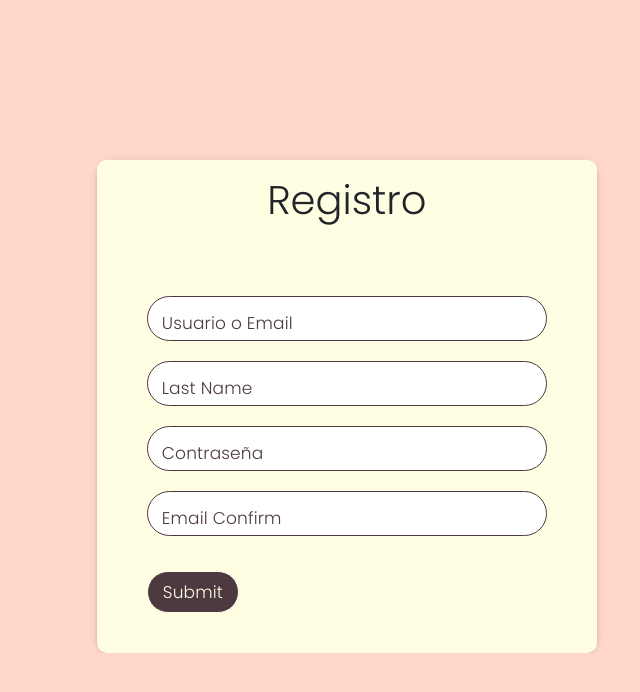
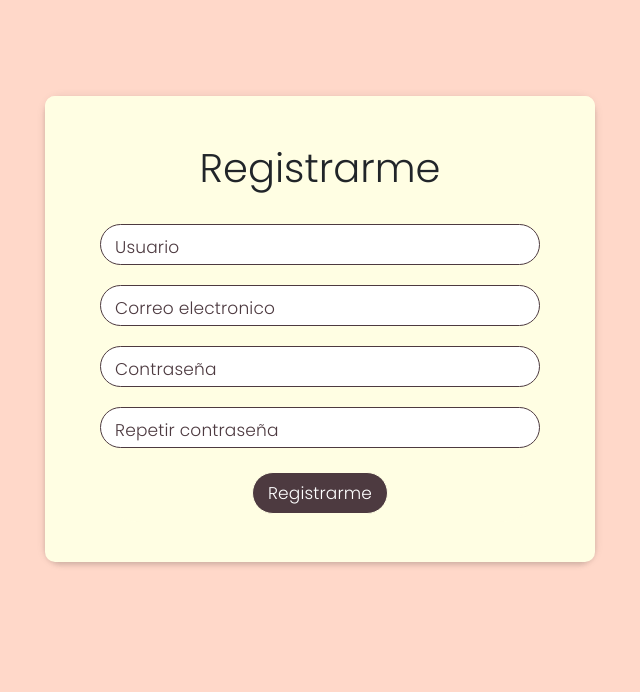
Before and after one commit to marcom25/panaderia-proyect, a React (Create React App) app: page /register in a window 1280 px wide. Shown: the top 692 px of the page, without its empty margins (320-960 px from the left). Built offline with nearby package versions, Linux system fonts and the light colour scheme; a web font is replaced by a local one.

Commit message:
Adding login and register

```diff
--- a/src/components/LoginForm.jsx
+++ b/src/components/LoginForm.jsx
@@ -7,28 +7,30 @@ import "../css/Fonts.css";
 const LoginForm = () => {
   return (
     <>
-      <div class="container m-auto" style={{ overflow: "hidden" }}>
+      <div class="container" style={{ overflow: "hidden"}}>
+        <div style={{marginTop: '12vh'}}>
           <div class="row card contenido">
             <div className="col card-body bg-cream caja p-0">
-            <h1 className="text-center card-title bg-cream  font-poppins py-3 titulo ">
+              <h1 className="text-center card-title bg-cream  font-poppins pt-5 titulo ">
                 Iniciar Sesion
               </h1>
               <form className="mt-5 bg-cream">
                 <div class="question">
-                <input type="text" required />
-                <label className="font-poppins">Usuario o Email</label>
+                  <input type="text" className="p-2" required />
+                  <label className="font-poppins">Usuario o email</label>
                 </div>
 
                 <div class="question">
-                <input type="text" required />
+                  <input type="password" className="p-2" required />
                   <label className="font-poppins">Contraseña</label>
                 </div>
 
-              <button className="font-poppins" type="submit">
-                Submit
-              </button>
-              <Link to="/register" >Si no tienes cuenta puedes registrarte</Link>
+                <button className="d-block m-auto mt-4 mb-2 " type="submit"><Link to="/" className="font-poppins text-decoration-none white-font font-pink-hover">Iniciar sesión</Link></button>
+                <Link to="/register" className="d-block text-center text-decoration-none brown-font fw-boldefont-poppins text-decoration none brown-fontr pb-2">Crear una cuenta nueva</Link>
+                <Link to="/login" className="d-block text-center text-decoration-none brown-font">¿Olvidó su contraseña?</Link>
+
               </form>
+            </div>
           </div>
         </div>
       </div>
--- a/src/components/RegisterForm.jsx
+++ b/src/components/RegisterForm.jsx
@@ -6,34 +6,32 @@ import "../css/Fonts.css";
 const RegisterForm = () => {
   return (
     <>
-      <div class="container m-auto" style={{ overflow: "hidden" }}>
+      <div class="container">
+        <div style={{marginTop: '12vh', paddingBottom: '12vh'}}>
           <div class="row card contenido">
             <div className="col card-body bg-cream caja p-0">
-            <h1 className="text-center card-title bg-cream  font-poppins py-3 titulo ">
-              Registro
-            </h1>
-            <form className="mt-5 bg-cream">
+              <h1 className="text-center card-title bg-cream  font-poppins pt-5 titulo ">Registrarme</h1>
+              <form className="mt-4 bg-cream">
                 <div class="question">
-                <input type="text" required />
-                <label className="font-poppins">Usuario o Email</label>
+                  <input type="text" className="p-2" required />
+                  <label className="font-poppins">Usuario</label>
                 </div>
                 <div class="question">
-                <input type="text" required />
-                <label className="font-poppins">Last Name</label>
+                  <input type="email" className="p-2" required />
+                  <label className="font-poppins">Correo electronico</label>
                 </div>
                 <div class="question">
-                <input type="text" required />
+                  <input type="password" className="p-2" required />
                   <label className="font-poppins">Contraseña</label>
                 </div>
                 <div class="question">
-                <input type="text" required />
-                <label className="font-poppins">Email Confirm</label>
+                  <input type="password" className="p-2" required />
+                  <label className="font-poppins">Repetir contraseña</label>
                 </div>
-              <button className="font-poppins" type="submit">
-                Submit
-              </button>
 
+                <button className="d-block m-auto mt-4 mb-2" type="submit"><Link to="/" className="font-poppins text-decoration-none white-font font-pink-hover">Registrarme</Link></button>
               </form>
+            </div>
           </div>
         </div>
       </div>
--- a/src/css/LoginForm.css
+++ b/src/css/LoginForm.css
@@ -20,13 +20,16 @@ body{
   border-top-right-radius: inherit;
 }
 
+.container {
+  width: 100% !important;
+  height: 100vh !important;
+}
 .contenido{
   border: 0px !important;
   box-shadow: 0 1px 10px 0 rgb(0 0 0 / 10%), 0 4px 5px 0 rgb(0 0 0 / 6%), 0 2px 4px 0 rgb(0 0 0 / 7%);
   position: relative;
-  left: 30%;
-  max-width: 500px;
-  margin-top: 10rem !important;
+  max-width: 550px;
+  margin: auto !important;
 }
 
 form {
@@ -149,3 +152,96 @@ form .question input[type="text"]:valid ~ label {
   -webkit-transform: translate(5px, -35px) scale(0.6);
   transform: translate(5px, -35px) scale(0.6);
 }
+
+/* password */
+form .question input[type="password"] {
+  appearance: none;
+  background-color: none;
+  border: 1px solid rgb(77, 58, 64);
+  line-height: 0;
+  font-size: 17px;
+  width: 100%;
+  display: block;
+  box-sizing: border-box;
+  padding: 10px 15px;
+  border-radius: 60px;
+  color: rgb(77, 58, 64);
+  font-weight: 100;
+  letter-spacing: 0.01em;
+  position: relative;
+  z-index: 1;
+}
+
+form .question input[type="password"]:focus {
+  outline: none;
+  background: rgb(77, 58, 64);
+  color: rgb(255, 216, 201);
+  margin-top: 30px;
+}
+
+form .question input[type="password"]:valid {
+  margin-top: 30px;
+}
+
+form .question input[type="password"]:focus ~ label {
+  -moz-transform: translate(0, -35px);
+  -ms-transform: translate(0, -35px);
+  -webkit-transform: translate(0, -35px);
+  transform: translate(0, -35px);
+}
+
+form .question input[type="password"]:valid ~ label {
+  text-transform: uppercase;
+  font-style: italic;
+  -moz-transform: translate(5px, -35px) scale(0.6);
+  -ms-transform: translate(5px, -35px) scale(0.6);
+  -webkit-transform: translate(5px, -35px) scale(0.6);
+  transform: translate(5px, -35px) scale(0.6);
+}
+
+/* Email */
+
+form .question input[type="email"] {
+  appearance: none;
+  background-color: none;
+  border: 1px solid rgb(77, 58, 64);
+  line-height: 0;
+  font-size: 17px;
+  width: 100%;
+  display: block;
+  box-sizing: border-box;
+  padding: 10px 15px;
+  border-radius: 60px;
+  color: rgb(77, 58, 64);
+  font-weight: 100;
+  letter-spacing: 0.01em;
+  position: relative;
+  z-index: 1;
+}
+
+form .question input[type="email"]:focus {
+  outline: none;
+  background: rgb(77, 58, 64);
+  color: rgb(255, 216, 201);
+  margin-top: 30px;
+}
+
+form .question input[type="email"]:valid {
+  margin-top: 30px;
+}
+
+form .question input[type="email"]:focus ~ label {
+  -moz-transform: translate(0, -35px);
+  -ms-transform: translate(0, -35px);
+  -webkit-transform: translate(0, -35px);
+  transform: translate(0, -35px);
+}
+
+form .question input[type="email"]:valid ~ label {
+  text-transform: uppercase;
+  font-style: italic;
+  -moz-transform: translate(5px, -35px) scale(0.6);
+  -ms-transform: translate(5px, -35px) scale(0.6);
+  -webkit-transform: translate(5px, -35px) scale(0.6);
+  transform: translate(5px, -35px) scale(0.6);
+}
--- a/src/utils/Footer.jsx
+++ b/src/utils/Footer.jsx
@@ -33,7 +33,7 @@ const Footer = () => {
                                 {/* <!-- Content --> */}
                             <hr class="clearfix w-50 m-auto d-md-none mt-5 mb-2"/>
                             <h5 class="text-uppercase mb-4 font-poppins wow fadeIn" data-wow-delay= '1s' data-wow-duration="1s">SUSCRIBITE</h5>
-                            <form class="form-inline wow fadeIn" data-wow-delay= '1.1s' data-wow-duration="1s">
+                            <form class="form-inline wow fadeIn d-block" data-wow-delay= '1.1s' data-wow-duration="1s">
                             <input class="form-control form-control-sm mr-3 w-75 m-auto" type="text" placeholder="bakeryshop@gmail.com"
                             aria-label="Search" style={{height: '45px', borderRadius: '8px'}}/>
                             <i class="fas fa-search" aria-hidden="true"></i>
--- a/src/utils/Sidebar.jsx
+++ b/src/utils/Sidebar.jsx
@@ -55,7 +55,7 @@ const Sidebar = () => {
               <ul className="navbar-nav h-50 d-flex justify-content-end">
                 <li className="nav-item mb-3 text-center">
                   <Link  className="nav-link px-3 brown-font bg-brown-hover font-pink-hover font-poppins" to="/login">Iniciar sesión </Link>
-                  <Link className="nav-link px-3 brown-font bg-brown-hover font-pink-hover font-poppins" to="/signup">Registrarme</Link>
+                  <Link className="nav-link px-3 brown-font bg-brown-hover font-pink-hover font-poppins" to="/register">Registrarme</Link>
                 </li>
               </ul>
             </div>
```
Lines whose indentation alone changed are shown as unchanged.
